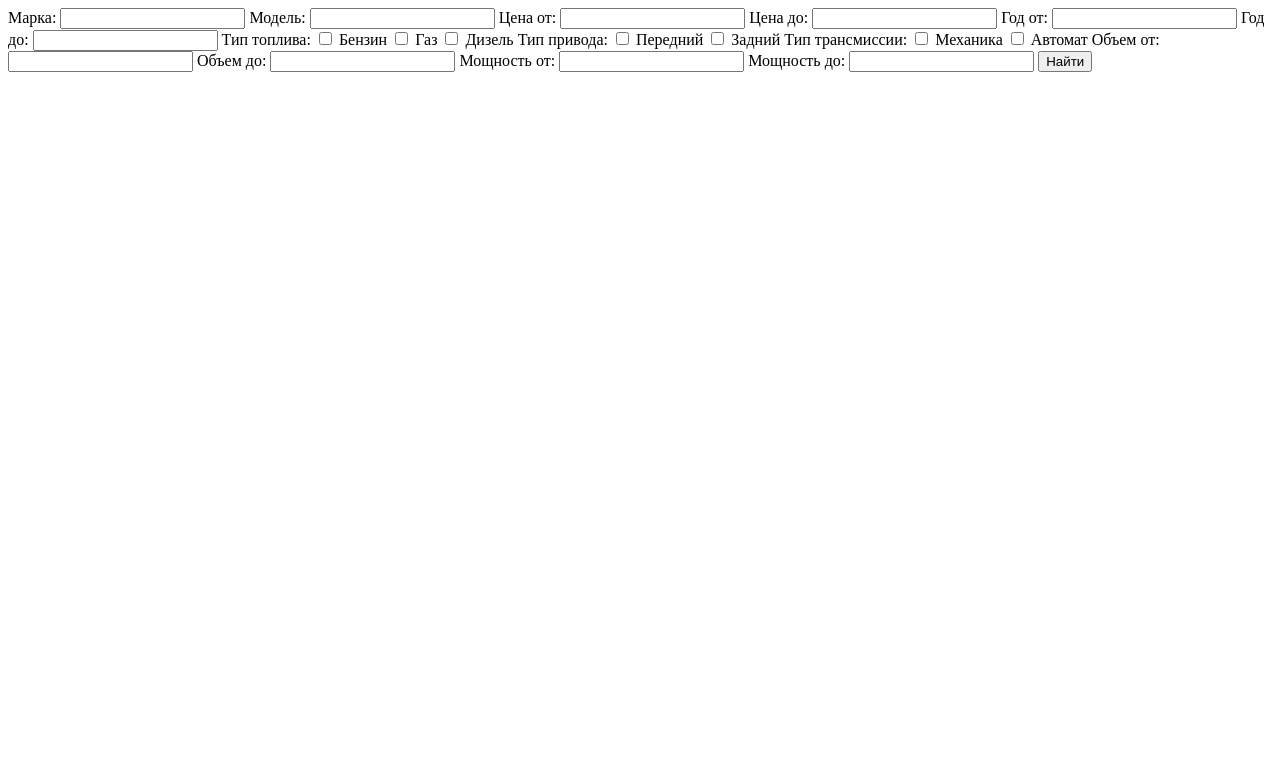
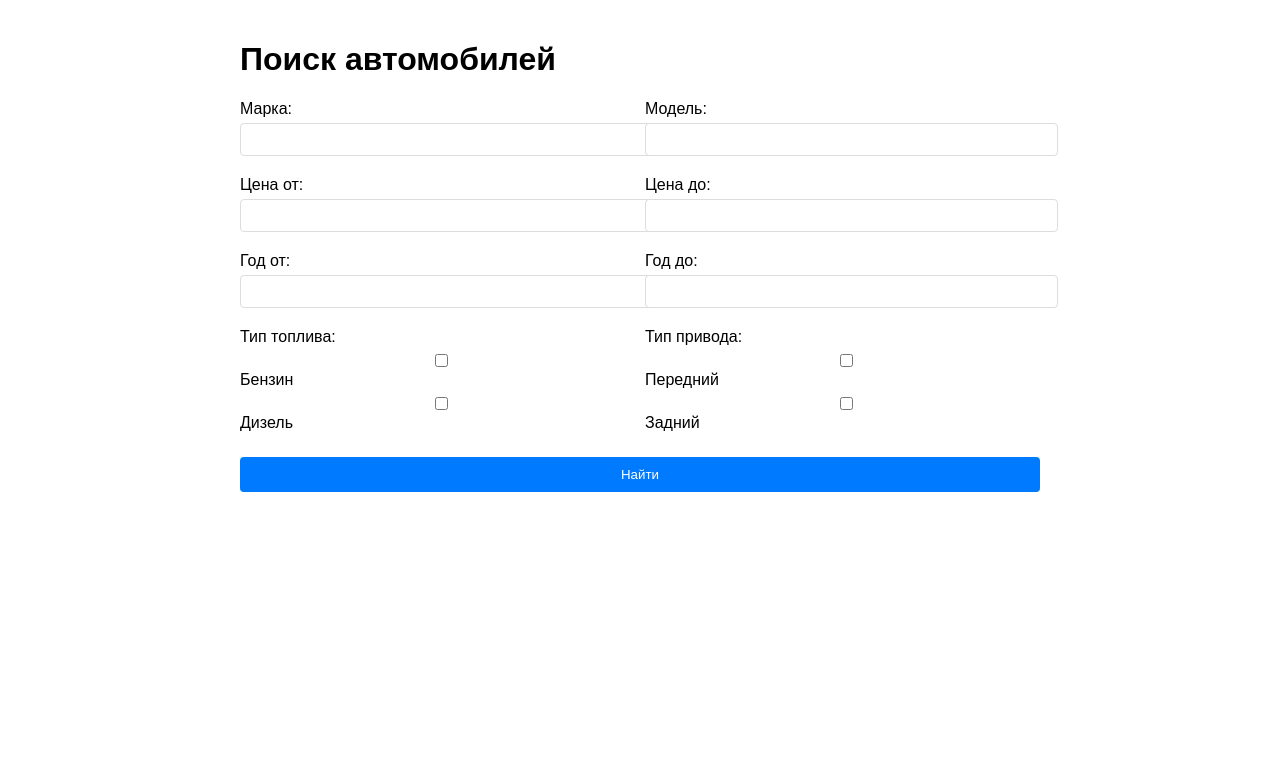
Before and after one commit to sergeykrasilnikov1/drom_parser, a Django app: page / in a window 1280 px wide. Shown: the top 783 px of the page. Run offline with Django 5.2, Linux system fonts and the light colour scheme; parts of the project's set-up code (start-up, migrations or seed data) failed here and were passed over.

Commit message:
update docker

```diff
--- a/server/views.py
+++ b/server/views.py
@@ -6,8 +6,12 @@ from .settings import SearchParams, FuelType, DriveType, TransmissionType
 from django.http import JsonResponse
 from django.db.models import Q
 from .models import Car, Complectation
+from django.views.generic import TemplateView
+from .parse_cars import search_cars as parse_cars
 
-class SearchView(View):
+class SearchView(TemplateView):
+    template_name = 'search.html'
+
     def get(self, request):
         return render(request, 'search.html')
 
@@ -69,9 +73,9 @@ class SearchView(View):
             return render(request, 'search.html', {'error': f"Unexpected error: {str(e)}"})
 
 def search_cars(request):
-    """
-    Search cars based on query parameters
-    """
+    query = Q()
+
+    # Получаем параметры из запроса
     model = request.GET.get('model')
     year_min = request.GET.get('year_min')
     year_max = request.GET.get('year_max')
@@ -85,63 +89,65 @@ def search_cars(request):
     power_min = request.GET.get('power_min')
     power_max = request.GET.get('power_max')
 
-    cars = Car.objects.all()
+    # Строим запрос
+    if model:
+        query &= Q(model__icontains=model)
 
-    if model:
-        cars = cars.filter(model__icontains=model)
+    # Получаем автомобили
+    cars = Car.objects.filter(query).prefetch_related('complectations')
 
+    # Фильтруем комплектации
+    complectations_query = Q()
+    if year_min:
+        complectations_query &= Q(year__gte=year_min)
+    if year_max:
+        complectations_query &= Q(year__lte=year_max)
+    if price_min:
+        complectations_query &= Q(price__gte=price_min)
+    if price_max:
+        complectations_query &= Q(price__lte=price_max)
+    if fuel_type:
+        complectations_query &= Q(fuel_type__icontains=fuel_type)
+    if drive_type:
+        complectations_query &= Q(drive__icontains=drive_type)
+    if transmission:
+        complectations_query &= Q(transmission__icontains=transmission)
+    if volume_min:
+        complectations_query &= Q(volume__gte=volume_min)
+    if volume_max:
+        complectations_query &= Q(volume__lte=volume_max)
+    if power_min:
+        complectations_query &= Q(power__gte=power_min)
+    if power_max:
+        complectations_query &= Q(power__lte=power_max)
+
+    # Формируем ответ
     results = []
     for car in cars:
-        complectations = car.complectations.all()
+        complectations = car.complectations.filter(complectations_query)
+        if complectations.exists():
+            car_data = {
+                'id': car.id,
+                'model': car.model,
+                'model_url': car.model_url,
+                'image_url': car.image_url,
+                'complectations': []
+            }
 
-        if year_min:
-            complectations = complectations.filter(year__gte=year_min)
-        if year_max:
-            complectations = complectations.filter(year__lte=year_max)
-        if price_min:
-            complectations = complectations.filter(price__gte=price_min)
-        if price_max:
-            complectations = complectations.filter(price__lte=price_max)
-        if fuel_type:
-            complectations = complectations.filter(fuel_type__icontains=fuel_type)
-        if drive_type:
-            complectations = complectations.filter(drive__icontains=drive_type)
-        if transmission:
-            complectations = complectations.filter(transmission__icontains=transmission)
-        if volume_min:
-            complectations = complectations.filter(volume__gte=volume_min)
-        if volume_max:
-            complectations = complectations.filter(volume__lte=volume_max)
-        if power_min:
-            complectations = complectations.filter(power__gte=power_min)
-        if power_max:
-            complectations = complectations.filter(power__lte=power_max)
+            for comp in complectations:
+                car_data['complectations'].append({
+                    'id': comp.id,
+                    'name': comp.name,
+                    'volume': comp.volume,
+                    'fuel_type': comp.fuel_type,
+                    'power': comp.power,
+                    'transmission': comp.transmission,
+                    'drive': comp.drive,
+                    'price': comp.price,
+                    'year': comp.year
+                })
 
-        if not complectations.exists():
-            continue
-
-        car_data = {
-            'id': car.id,
-            'model': car.model,
-            'model_url': car.model_url,
-            'image_url': car.image_url,
-            'complectations': []
-        }
-
-        for comp in complectations:
-            car_data['complectations'].append({
-                'id': comp.id,
-                'name': comp.name,
-                'volume': comp.volume,
-                'fuel_type': comp.fuel_type,
-                'power': comp.power,
-                'transmission': comp.transmission,
-                'drive': comp.drive,
-                'price': comp.price,
-                'year': comp.year
-            })
-
-        results.append(car_data)
+            results.append(car_data)
 
     return JsonResponse({
         'status': 'success',
--- a/templates/search.html
+++ b/templates/search.html
@@ -1,74 +1,159 @@
-{% csrf_token %}
-<form method="POST">
-    {% csrf_token %}
+<!DOCTYPE html>
+<html lang="ru">
+<head>
+    <meta charset="UTF-8">
+    <meta name="viewport" content="width=device-width, initial-scale=1.0">
+    <title>Поиск автомобилей</title>
+    <style>
+        body {
+            font-family: Arial, sans-serif;
+            max-width: 800px;
+            margin: 0 auto;
+            padding: 20px;
+        }
+        .search-form {
+            display: grid;
+            grid-template-columns: repeat(2, 1fr);
+            gap: 10px;
+            margin-bottom: 20px;
+        }
+        .form-group {
+            margin-bottom: 10px;
+        }
+        label {
+            display: block;
+            margin-bottom: 5px;
+        }
+        input, select {
+            width: 100%;
+            padding: 8px;
+            border: 1px solid #ddd;
+            border-radius: 4px;
+        }
+        button {
+            grid-column: 1 / -1;
+            padding: 10px;
+            background-color: #007bff;
+            color: white;
+            border: none;
+            border-radius: 4px;
+            cursor: pointer;
+        }
+        button:hover {
+            background-color: #0056b3;
+        }
+        .results {
+            margin-top: 20px;
+        }
+        .car-item {
+            border: 1px solid #ddd;
+            padding: 15px;
+            margin-bottom: 10px;
+            border-radius: 4px;
+        }
+    </style>
+</head>
+<body>
+    <h1>Поиск автомобилей</h1>
+    <form id="searchForm" class="search-form">
+        <div class="form-group">
             <label for="marka">Марка:</label>
-    <input type="text" name="marka" id="marka">
-
+            <input type="text" id="marka" name="marka">
+        </div>
+        <div class="form-group">
             <label for="model">Модель:</label>
-    <input type="text" name="model" id="model">
-
+            <input type="text" id="model" name="model">
+        </div>
+        <div class="form-group">
             <label for="price_min">Цена от:</label>
-    <input type="number" name="price_min" id="price_min">
-
+            <input type="number" id="price_min" name="price_min">
+        </div>
+        <div class="form-group">
             <label for="price_max">Цена до:</label>
-    <input type="number" name="price_max" id="price_max">
-
+            <input type="number" id="price_max" name="price_max">
+        </div>
+        <div class="form-group">
             <label for="year_min">Год от:</label>
-    <input type="number" name="year_min" id="year_min">
-
+            <input type="number" id="year_min" name="year_min">
+        </div>
+        <div class="form-group">
             <label for="year_max">Год до:</label>
-    <input type="number" name="year_max" id="year_max">
-
+            <input type="number" id="year_max" name="year_max">
+        </div>
+        <div class="form-group">
             <label>Тип топлива:</label>
-    <input type="checkbox" name="fuel_type" value="0"> Бензин
-    <input type="checkbox" name="fuel_type" value="1"> Газ
-    <input type="checkbox" name="fuel_type" value="2"> Дизель
-
+            <div>
+                <input type="checkbox" id="fuel_petrol" name="fuel_types" value="0">
+                <label for="fuel_petrol">Бензин</label>
+            </div>
+            <div>
+                <input type="checkbox" id="fuel_diesel" name="fuel_types" value="1">
+                <label for="fuel_diesel">Дизель</label>
+            </div>
+        </div>
+        <div class="form-group">
             <label>Тип привода:</label>
-    <input type="checkbox" name="drive_type" value="1"> Передний
-    <input type="checkbox" name="drive_type" value="2"> Задний
-
-    <label>Тип трансмиссии:</label>
-    <input type="checkbox" name="trans_type" value="1"> Механика
-    <input type="checkbox" name="trans_type" value="3"> Автомат
-
-    <label for="volume_min">Объем от:</label>
-    <input type="number" name="volume_min" id="volume_min" step="0.1">
-
-    <label for="volume_max">Объем до:</label>
-    <input type="number" name="volume_max" id="volume_max" step="0.1">
-
-    <label for="power_min">Мощность от:</label>
-    <input type="number" name="power_min" id="power_min">
-
-    <label for="power_max">Мощность до:</label>
-    <input type="number" name="power_max" id="power_max">
-
+            <div>
+                <input type="checkbox" id="drive_front" name="drive_types" value="1">
+                <label for="drive_front">Передний</label>
+            </div>
+            <div>
+                <input type="checkbox" id="drive_rear" name="drive_types" value="2">
+                <label for="drive_rear">Задний</label>
+            </div>
+        </div>
         <button type="submit">Найти</button>
     </form>
+    <div id="results" class="results"></div>
 
-{% if error %}
-    <div class="error-message" style="color: red; margin: 20px 0;">
-        {{ error }}
+    <script>
+        document.getElementById('searchForm').addEventListener('submit', async (e) => {
+            e.preventDefault();
+            const formData = new FormData(e.target);
+            const params = new URLSearchParams();
+
+            for (const [key, value] of formData.entries()) {
+                if (value) params.append(key, value);
+            }
+
+            try {
+                const response = await fetch(`/api/search/?${params.toString()}`);
+                const data = await response.json();
+                displayResults(data);
+            } catch (error) {
+                console.error('Error:', error);
+            }
+        });
+
+        function displayResults(cars) {
+            const resultsDiv = document.getElementById('results');
+            resultsDiv.innerHTML = '';
+
+            cars.forEach(car => {
+                const carDiv = document.createElement('div');
+                carDiv.className = 'car-item';
+                carDiv.innerHTML = `
+                    <h3>${car.model}</h3>
+                    <img src="${car.image_url}" alt="${car.model}" style="max-width: 200px;">
+                    <p><a href="${car.model_url}" target="_blank">Подробнее</a></p>
+                    <div class="complectations">
+                        ${car.complectation.map(comp => `
+                            <div class="complectation">
+                                <h4>${comp.name}</h4>
+                                <p>Цена: ${comp.price}</p>
+                                <p>Год: ${comp.year}</p>
+                                <p>Объем: ${comp.features.volume}</p>
+                                <p>Топливо: ${comp.features.fuel_type}</p>
+                                <p>Мощность: ${comp.features.power}</p>
+                                <p>КПП: ${comp.features.transmission}</p>
+                                <p>Привод: ${comp.features.drive}</p>
                             </div>
-{% endif %}
-
-{% if results %}
-    <h2>Результаты поиска:</h2>
-    <ul>
-        {% for result in results %}
-            <li>
-                <strong>Модель:</strong> {{ result.model }}<br>
-                <strong>URL:</strong> <a href="{{ result.model_url }}" target="_blank">{{ result.model_url }}</a><br>
-                {% if result.complectation %}
-                    <strong>Комплектация:</strong> {{ result.complectation }}<br>
-                {% endif %}
-                {% if result.complectations %}
-                    <strong>Комплектации:</strong> {{ result.complectations|join:", " }}<br>
-                {% endif %}
-                <strong>Характеристики:</strong> {{ result.features }}<br>
-                <strong>Цена:</strong> {{ result.price }}
-            </li>
-        {% endfor %}
-    </ul>
-{% endif %}
+                        `).join('')}
+                    </div>
+                `;
+                resultsDiv.appendChild(carDiv);
+            });
+        }
+    </script>
+</body>
+</html>
```
Lines whose indentation alone changed are shown as unchanged.
